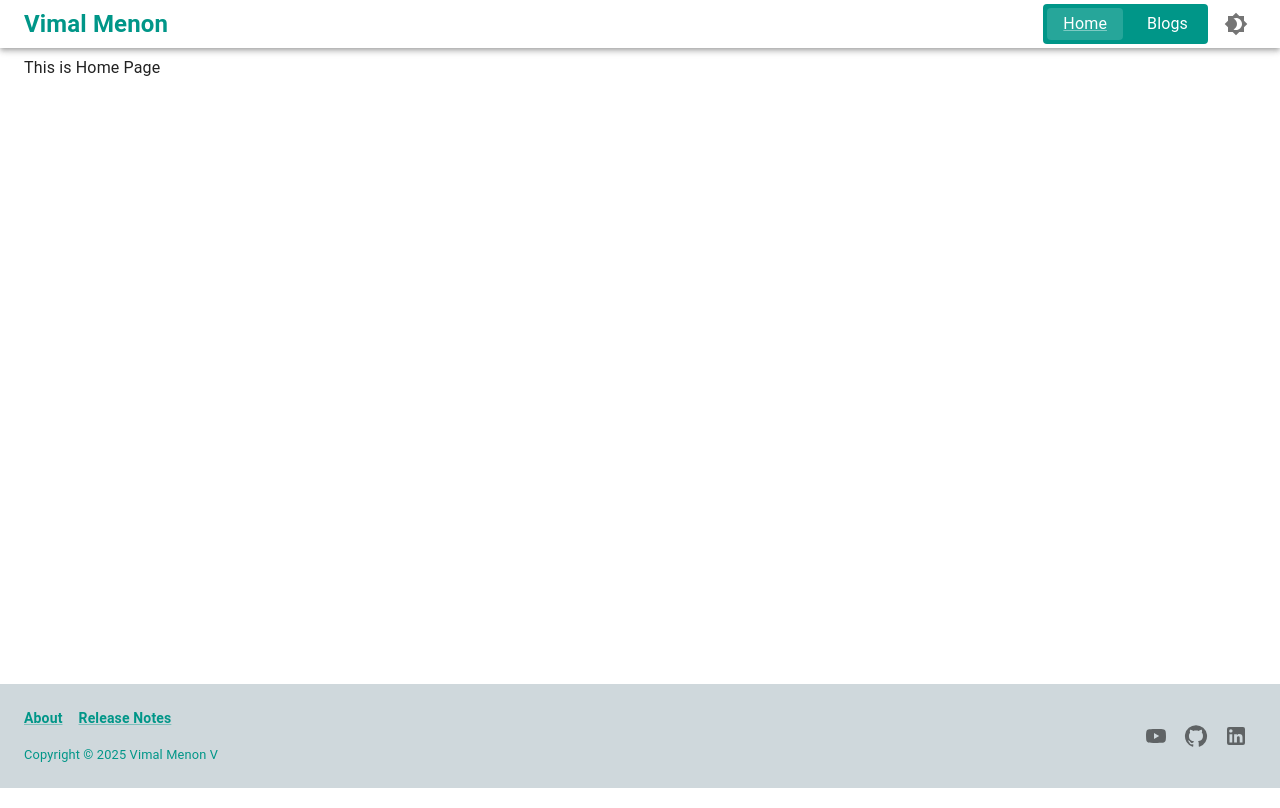
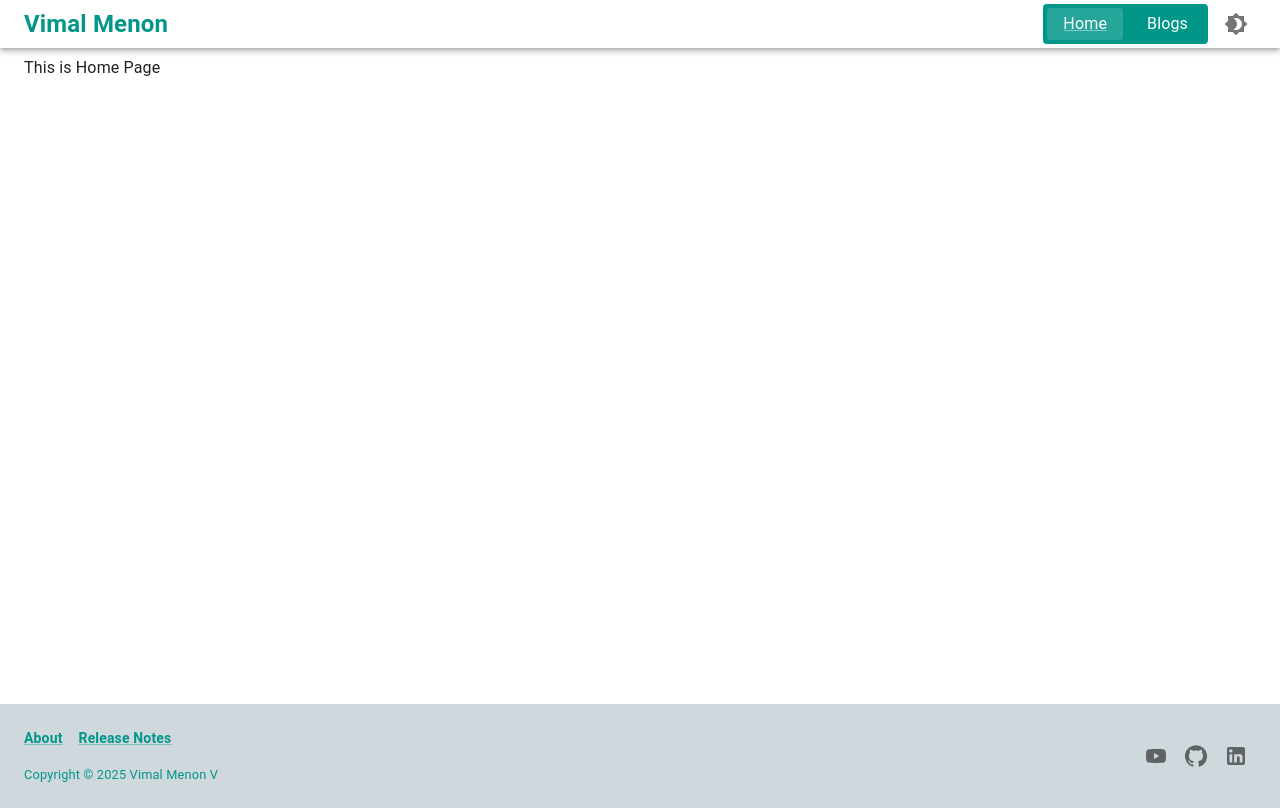
Before and after one commit to vimalmenon/vimalmenon.github.io, a Next.js app: page / in a window 1280 px wide. Built offline with nearby package versions, Linux system fonts and the light colour scheme; what @mui/material-nextjs would draw is missing.

Commit message:
updated layout

```diff
--- a/src/app/layout.tsx
+++ b/src/app/layout.tsx
@@ -24,7 +24,7 @@ const RootLayout: React.FC<IReactChildren> = ({ children }) => {
                 display: 'flex',
                 flexDirection: 'column',
                 marginY: 1,
-                minHeight: 'calc(100vh - 180px)',
+                minHeight: 'calc(100vh - 160px)',
               }}
             >
               <Box sx={{ display: 'flex', flex: '100%' }}>{children}</Box>
```
